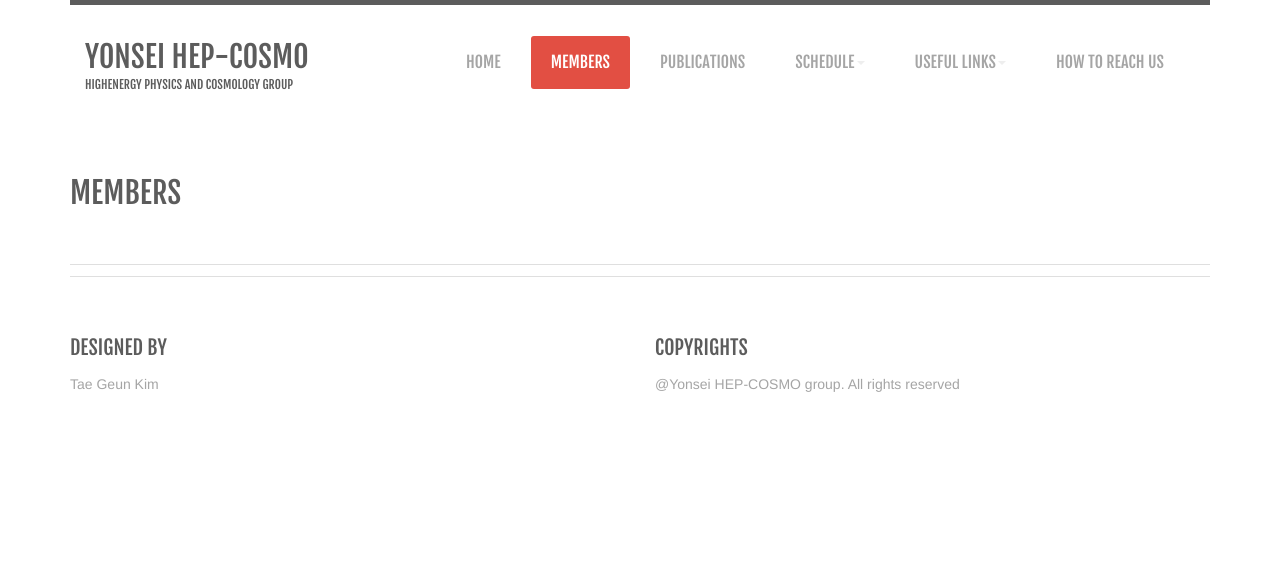
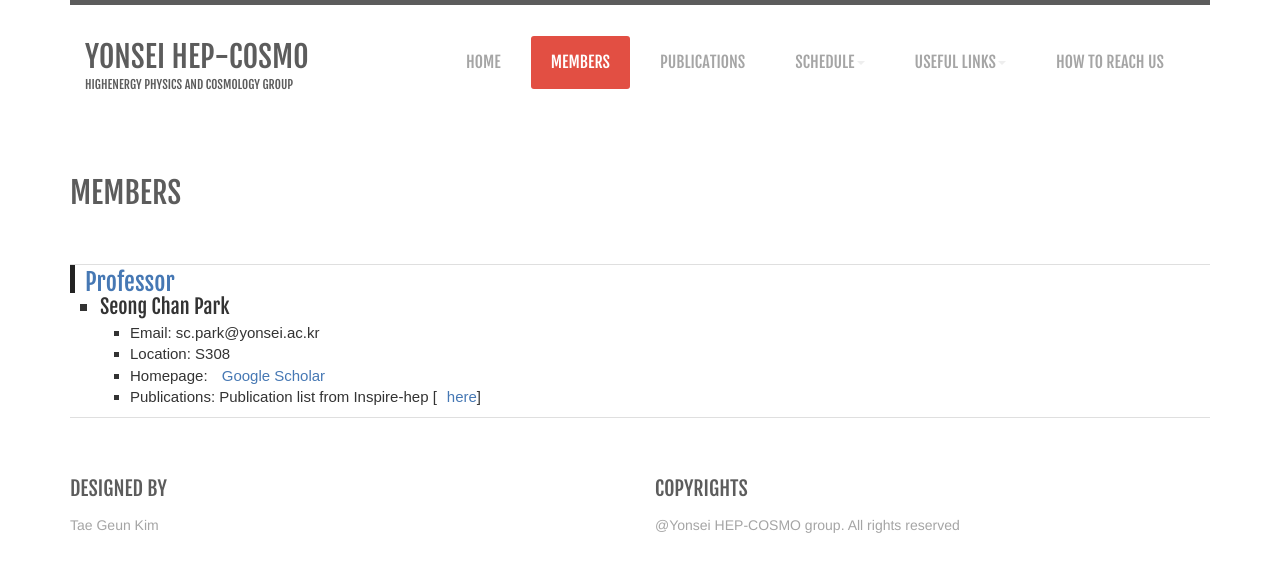
Before and after one commit to Axect/HEP_Web_Django, a Django app: template HEP_COSMO/templates/HEP/members.html in a window 1280 px wide. Shown: the top 572 px of the page. Run offline with Django 3.2, Linux system fonts and the light colour scheme; the template is opened without the code that fills it, so the values that code supplies are empty; some libraries are stand-ins or nearby versions.

Commit message:
Members!

```diff
--- a/HEP_COSMO/templates/HEP/members.html
+++ b/HEP_COSMO/templates/HEP/members.html
@@ -85,7 +85,25 @@
         <div class="col-sm-12 col-md-12">
             <div class="blist">
                 <ul>
+                    <li>
+                        <a href="#">Professor</a>
+                        <div class="clist">
+                            <ul>
+                                <li>Seong Chan Park</li>
+                                <div class="dlist">
+                                    <ul>
+                                        <li>Email: sc.park@yonsei.ac.kr</li>
+                                        <li>Location: S308</li>
+                                        <li>Homepage: <a href="https://scholar.google.co.kr/citations?user=-1Fa6n0AAAAJ&hl=ko", target="_blank">Google Scholar</a></li>
+                                        <li>Publications: Publication list from Inspire-hep [<a href="
+                                            http://inspirehep.net/search?p=author%3AS.C.Park.1%20AND%20collection%3Aciteable" target="_blank">here</a>]</li>
+                                    </ul>
+                                </div>
+                            </ul>
+                        </div>
+                    </li>
                     {% for diffpos in positions %}
+                    {% if diffpos != "Professor" %}
                         <li><a href="#">{{ diffpos }}</a></li><br />
                         <div class="clist">
                             <ul>
@@ -104,6 +122,7 @@
                                 {% endfor %}
                             </ul>
                         </div>
+                    {% endif %}
                     {% endfor %}
                 </ul>
             </div>
```
